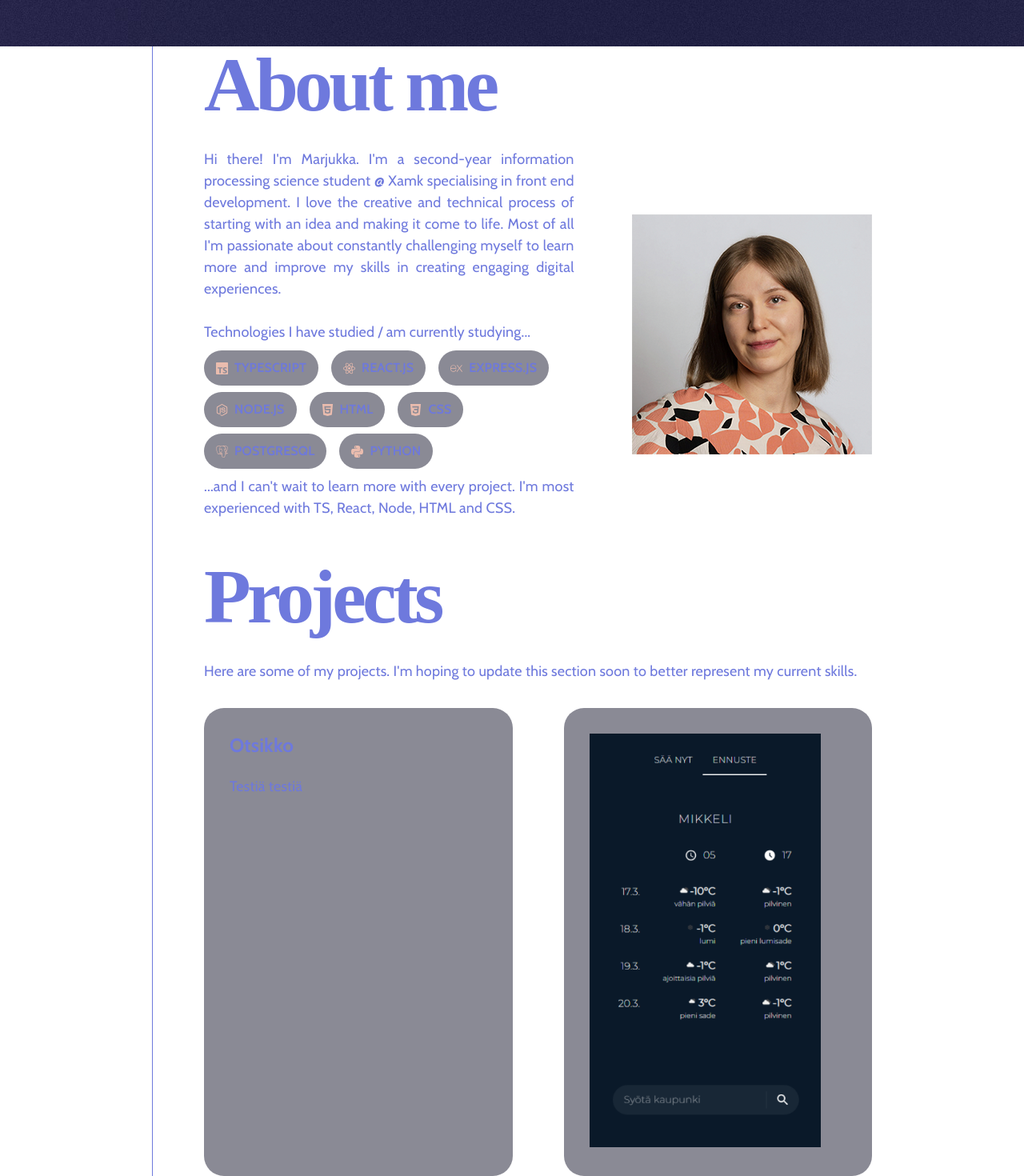
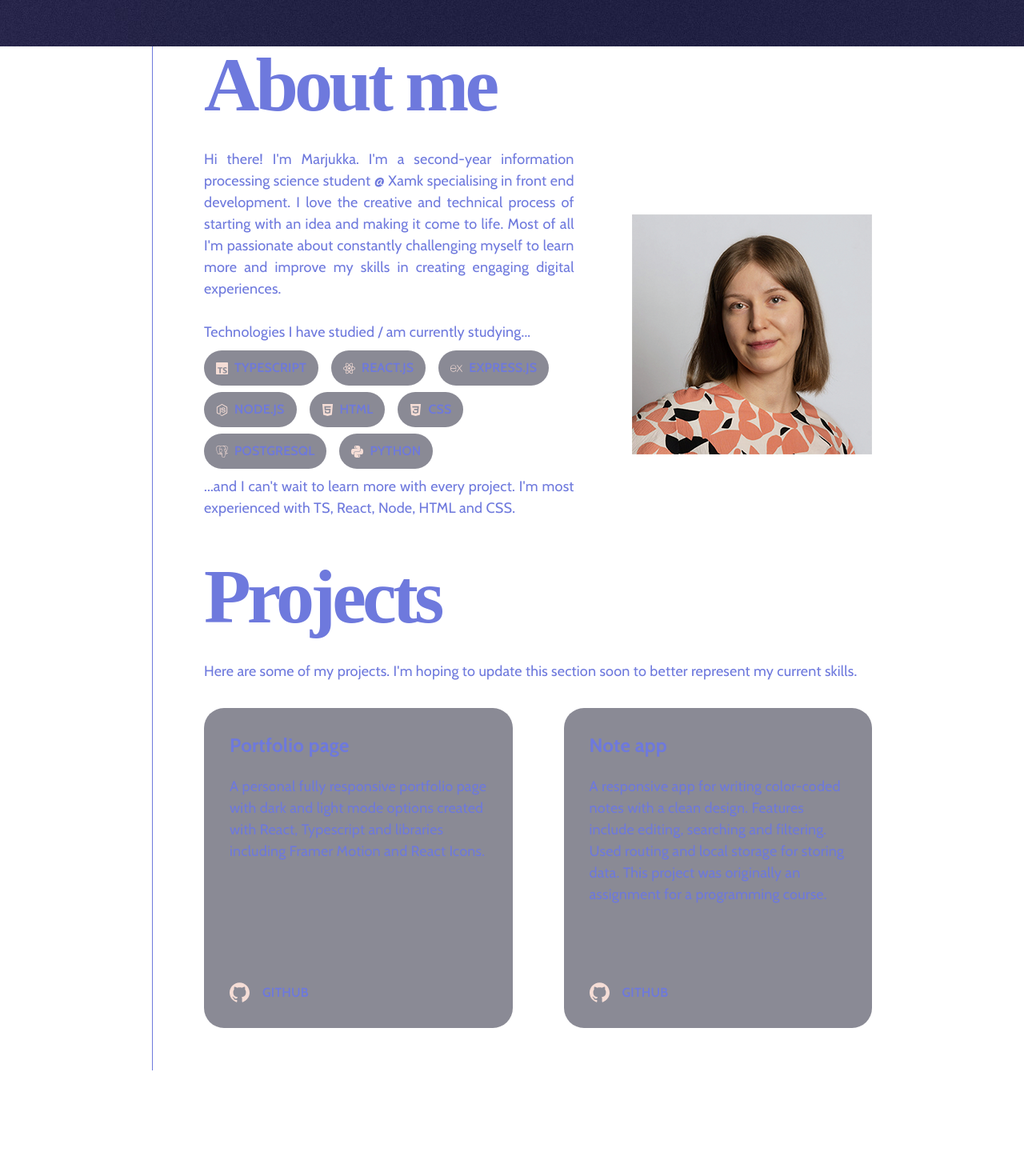
Before and after one commit to marjukkapiironen/portfolio, a React (Create React App) app: page / in a window 1280 px wide. Shown: the part 742-2212 px from the top of the page at 80% size. After the commit the page ends 2080 px from the top, so only its background shows below. Built offline with nearby package versions, Linux system fonts and the light colour scheme; a web font is replaced by a local one.

Commit message:
added new features

```diff
--- a/src/components/About.tsx
+++ b/src/components/About.tsx
@@ -12,8 +12,9 @@ const About : React.FC = () : React.ReactElement => {
         <div id='about' className='component-container'>
 
             <h2 className='section-heading'>{content.about.title}</h2>
+                <div className='col-container'>
                     <motion.div
-                    className='col-container'
+                        className='col-60'
                         initial={{ opacity: 0, y: 70 }}
                         whileInView={{ opacity: 1, y: 0 }}
                         transition={{
@@ -23,7 +24,7 @@ const About : React.FC = () : React.ReactElement => {
                                     }}
                         viewport={{ once : true }}
                         >
-                    <div className='col-60'>
+
                             <p>{content.about.bio[0]}</p>
                             <p style={{ marginBottom: '0.5em', marginTop: '1.5em' }}>{content.about.bio[1]}</p>
                             <ul className='skills'>
@@ -40,9 +41,19 @@ const About : React.FC = () : React.ReactElement => {
                                 })}
                             </ul>
                             <p style={{ marginTop: '0.5em' }}>{content.about.bio[2]}</p>
-                    </div>
+                    </motion.div>
+                    <motion.div
+                        className='col-40'
+                        initial={{ opacity: 0, y: 70 }}
+                        whileInView={{ opacity: 1, y: 0 }}
+                        transition={{
+                                        opacity: { duration: 2, delay: 0.4 },
+                                        y: { duration: 0.9, delay: 0.4 },
+                                    }}
+                        viewport={{ once : true }}
+                        >
 
-                    <div className='col-40'>
+                        <div >
                             <div className='pic'>
                         <img
                             className='profile-pic'
@@ -53,6 +64,8 @@ const About : React.FC = () : React.ReactElement => {
                         </div>
                     </motion.div>
                 </div>
+
+        </div>
     );
   }
 
--- a/src/components/Navigation.tsx
+++ b/src/components/Navigation.tsx
@@ -45,7 +45,7 @@ const Navigation : React.FC<Props> = ({ isDark, setIsDark }) : React.ReactElemen
                 {content.navigation.map((item : string, index : number) =>
                     <a
                         key={index}
-                        href='#about'
+                        href={`#${item}`}
                         >
                         <p className='bold nav'>{item}</p>
                     </a>
--- a/src/components/Projects.tsx
+++ b/src/components/Projects.tsx
@@ -1,5 +1,6 @@
 import { AnimatePresence, Variants, motion } from 'framer-motion';
 import { useEffect, useState } from 'react';
+import { SiGithub, SiPolymerproject } from "react-icons/si";
 import { content } from '../content';
 import '../styles.css';
 
@@ -24,17 +25,38 @@ const Projects : React.FC = () : React.ReactElement => {
                 >
                     <p className='col-100'>{content.projects.description}</p>
                     <div className='col-container'>
+
+                            {content.projects.items.map((project, index) =>
                             <div className='col-50 card'>
-                            <h3 style={{ marginBottom: "1em"}}>Otsikko</h3>
-                            <p>Testiä testiä</p>
+                                <div className='card-content'>
+                                    <div
+                                        key={index}
+                                        className='show-text'>
+                                        <div>
+                                            <h3 style={{ marginBottom: "1em"}}>{project.name}</h3>
+                                            <p>{project.description}</p>
                                         </div>
-                        <div className='col-50 card'>
+                                    </div>
+                                    {Boolean(project.picture) &&
+                                        <div className='show-picture'>
                                             <img
-                                className='project-pic'
-                                src={process.env.PUBLIC_URL + '/assets/weather_app.png'}
+                                                className=''
+                                                src={process.env.PUBLIC_URL + `${project.picture}`}
                                                 alt=""
                                                 />
+
                                         </div>
+                                    }
+                                </div>
+
+                                <div className='github-link'>
+                                    <SiGithub size={25} className='icon'/>
+                                    <a href={project.link}><p className='bold'>GitHub</p></a>
+                                </div>
+
+                            </div>
+                            )}
+
                         </div>
 
 
--- a/src/content.tsx
+++ b/src/content.tsx
@@ -34,6 +34,17 @@ export const content = {
         title: "Projects",
         description: "Here are some of my projects. I'm hoping to update this section soon to better represent my current skills.",
         items: [
+            {
+                name: "Portfolio page",
+                description: "A personal fully responsive portfolio page with dark and light mode options created with React, Typescript and libraries including Framer Motion and React Icons.",
+                link: "https://github.com/marjukkapiironen/portfolio/",
+            },
+            {
+                name: "Note app",
+                description: "A responsive app for writing color-coded notes with a clean design. Features include editing, searching and filtering. Used routing and local storage for storing data. This project was originally an assignment for a programming course.",
+                link: "https://github.com/marjukkapiironen/portfolio/",
+                picture: "/assets/note_app.png"
+            }
 
         ],
     },
--- a/src/styles.css
+++ b/src/styles.css
@@ -62,6 +62,7 @@ body {
     --blur: rgba(22, 22, 44, 0.5);
     --light: #ebe6ff;
     --accent:#eabcae;
+    --light-accent: #f5ddd6;
 }
 
 /*Typography*/
@@ -314,20 +315,55 @@ li.skills {
 }
 
 .icon {
-    color: var(--accent);
+    color: var(--light-accent);
 }
 
 
 /* Projects */
 
 .card {
+    border-radius: 25px;
+    height: 400px;
     background-color: var(--blur);
-    border-radius: 25px;
+    display: flex;
+    flex-direction: column;
+    align-items: flex-start;
+    justify-content: space-between;
+    overflow: hidden;
+}
+
+.card-content{
+    position: relative;
+    overflow: hidden;
+    height: 100%;
+}
+
+.show-picture {
+    position: absolute;
+    top: 0;
+    left: 0;
+    opacity: 0;
+    transform: scale(1.1);
+    transition: all 0.7s ease-in-out;
+    z-index: 2;
+    height: 100px;
+}
+
+.card-content:hover .show-picture {
+    opacity: 1;
+    transform: scale(1);
+}
+
+.show-text {
+    height: 100%;
     padding: 2em;
 }
 
-.project-pic {
-    width: 90%
+.github-link {
+    display: flex;
+    align-items: center;
+    gap: 1em;
+    padding: 2em;
 }
 
 
```
Also changed, not shown: public/assets/note_app.png (added), public/assets/weather_app.png (deleted). Lines whose indentation alone changed are shown as unchanged.
